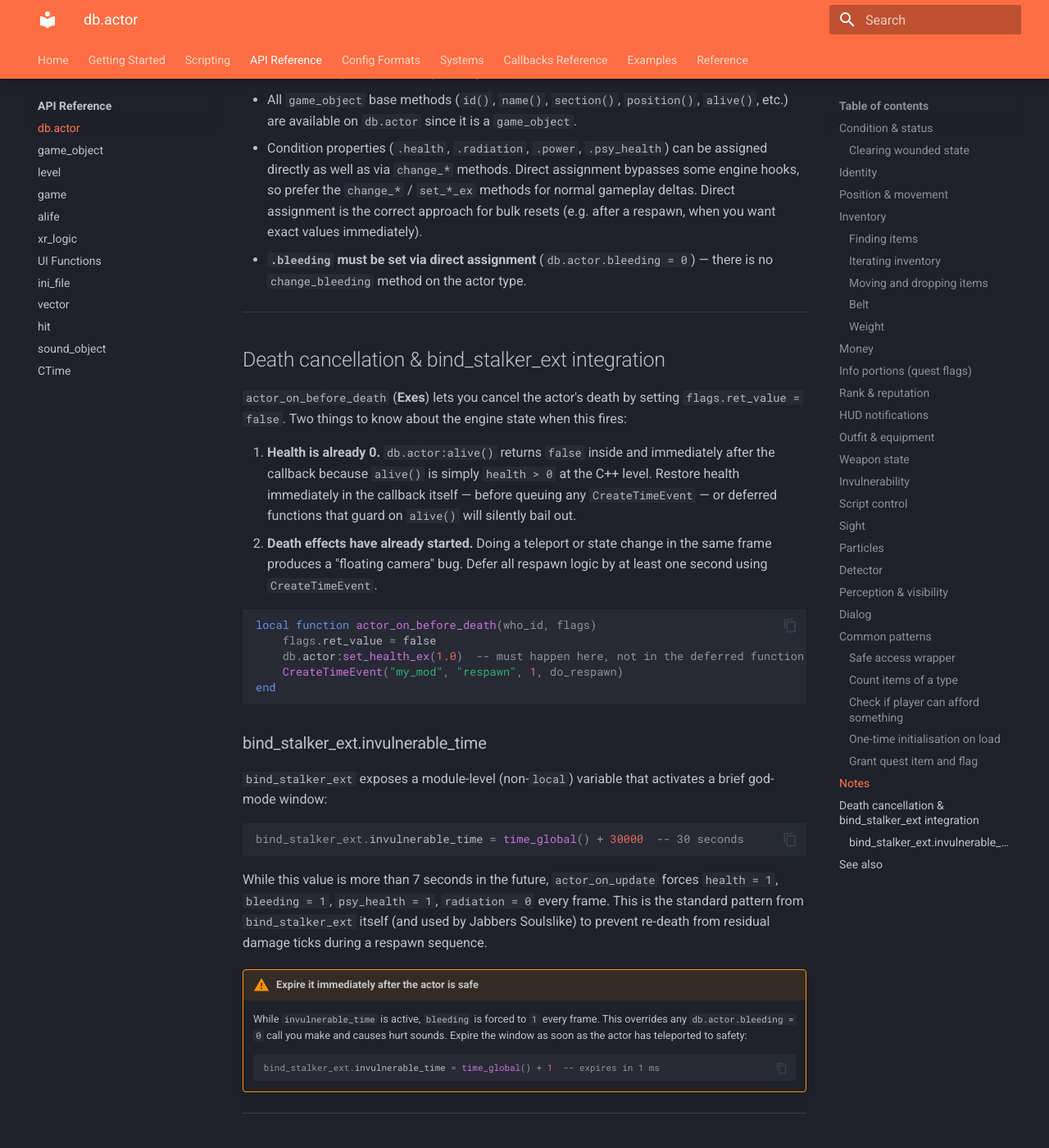
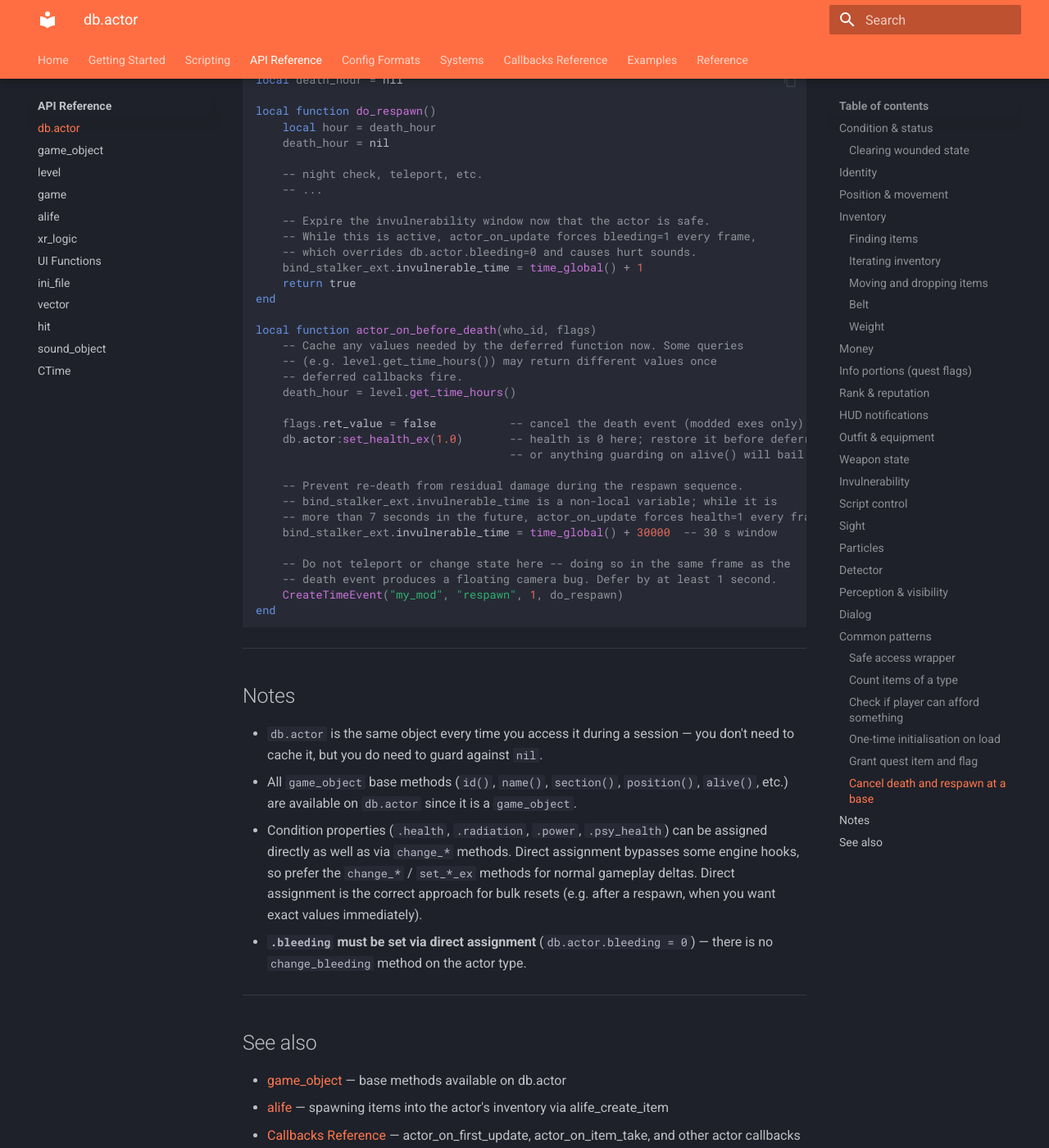
Before and after one commit to robE127/stalker-anomaly-modding-guide, an MkDocs documentation site: the page built from docs/api-reference/actor.md, in a window 1280 px wide and 1400 px high, scrolled down 10244 px. Shown: the whole window at 82% size. Built offline with MkDocs 1.6.1 and Material for MkDocs 9.7.7, drawn with Linux system fonts in a browser that asks for light colours; some of the changed text lies outside the part shown.

````diff
--- a/docs/api-reference/actor.md
+++ b/docs/api-reference/actor.md
@@ -480,6 +480,48 @@ local function start_my_quest()
 end
 ```
 
+### Cancel death and respawn at a base
+
+`actor_on_before_death` is a modded-exes callback that lets you intercept the death event before it completes.
+
+```lua
+local death_hour = nil
+
+local function do_respawn()
+    local hour = death_hour
+    death_hour = nil
+
+    -- night check, teleport, etc.
+    -- ...
+
+    -- Expire the invulnerability window now that the actor is safe.
+    -- While this is active, actor_on_update forces bleeding=1 every frame,
+    -- which overrides db.actor.bleeding=0 and causes hurt sounds.
+    bind_stalker_ext.invulnerable_time = time_global() + 1
+    return true
+end
+
+local function actor_on_before_death(who_id, flags)
+    -- Cache any values needed by the deferred function now. Some queries
+    -- (e.g. level.get_time_hours()) may return different values once
+    -- deferred callbacks fire.
+    death_hour = level.get_time_hours()
+
+    flags.ret_value = false           -- cancel the death event (modded exes only)
+    db.actor:set_health_ex(1.0)       -- health is 0 here; restore it before deferring
+                                      -- or anything guarding on alive() will bail out
+
+    -- Prevent re-death from residual damage during the respawn sequence.
+    -- bind_stalker_ext.invulnerable_time is a non-local variable; while it is
+    -- more than 7 seconds in the future, actor_on_update forces health=1 every frame.
+    bind_stalker_ext.invulnerable_time = time_global() + 30000  -- 30 s window
+
+    -- Do not teleport or change state here -- doing so in the same frame as the
+    -- death event produces a floating camera bug. Defer by at least 1 second.
+    CreateTimeEvent("my_mod", "respawn", 1, do_respawn)
+end
+```
+
 ---
 
 ## Notes
@@ -491,39 +533,6 @@ end
 
 ---
 
-## Death cancellation & bind_stalker_ext integration
-
-`actor_on_before_death` (**Exes**) lets you cancel the actor's death by setting `flags.ret_value = false`. Two things to know about the engine state when this fires:
-
-1. **Health is already 0.** `db.actor:alive()` returns `false` inside and immediately after the callback because `alive()` is simply `health > 0` at the C++ level. Restore health immediately in the callback itself — before queuing any `CreateTimeEvent` — or deferred functions that guard on `alive()` will silently bail out.
-2. **Death effects have already started.** Doing a teleport or state change in the same frame produces a "floating camera" bug. Defer all respawn logic by at least one second using `CreateTimeEvent`.
-
-```lua
-local function actor_on_before_death(who_id, flags)
-    flags.ret_value = false
-    db.actor:set_health_ex(1.0)  -- must happen here, not in the deferred function
-    CreateTimeEvent("my_mod", "respawn", 1, do_respawn)
-end
-```
-
-### bind_stalker_ext.invulnerable_time
-
-`bind_stalker_ext` exposes a module-level (non-`local`) variable that activates a brief god-mode window:
-
-```lua
-bind_stalker_ext.invulnerable_time = time_global() + 30000  -- 30 seconds
-```
-
-While this value is more than 7 seconds in the future, `actor_on_update` forces `health = 1`, `bleeding = 1`, `psy_health = 1`, `radiation = 0` every frame. This is the standard pattern from `bind_stalker_ext` itself (and used by Jabbers Soulslike) to prevent re-death from residual damage ticks during a respawn sequence.
-
-!!! warning "Expire it immediately after the actor is safe"
-    While `invulnerable_time` is active, `bleeding` is forced to `1` every frame. This overrides any `db.actor.bleeding = 0` call you make and causes hurt sounds. Expire the window as soon as the actor has teleported to safety:
-    ```lua
-    bind_stalker_ext.invulnerable_time = time_global() + 1  -- expires in 1 ms
-    ```
-
----
-
 ## See also
 
 - [game_object](../scripting/game-object.md) — base methods available on db.actor
--- a/mkdocs.yml
+++ b/mkdocs.yml
@@ -104,3 +104,4 @@ nav:
 
   - Reference:
     - Glossary: reference/glossary.md
+    - Console Commands: reference/console-commands.md
````
Also changed, not shown: CLAUDE.md (+1 -0 lines), docs/reference/console-commands.md (added, +133 -0 lines), docs/scripting/debugging.md (+46 -0 lines), test_mod/TEST_PLAN.md (added, +192 -0 lines), 1 other file.
